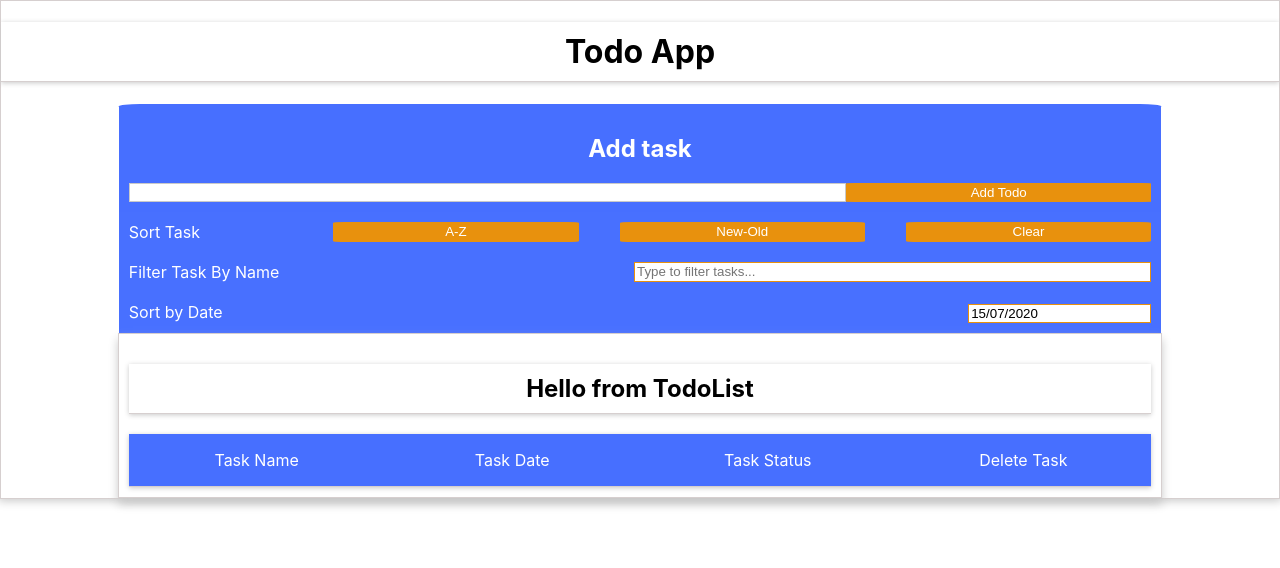
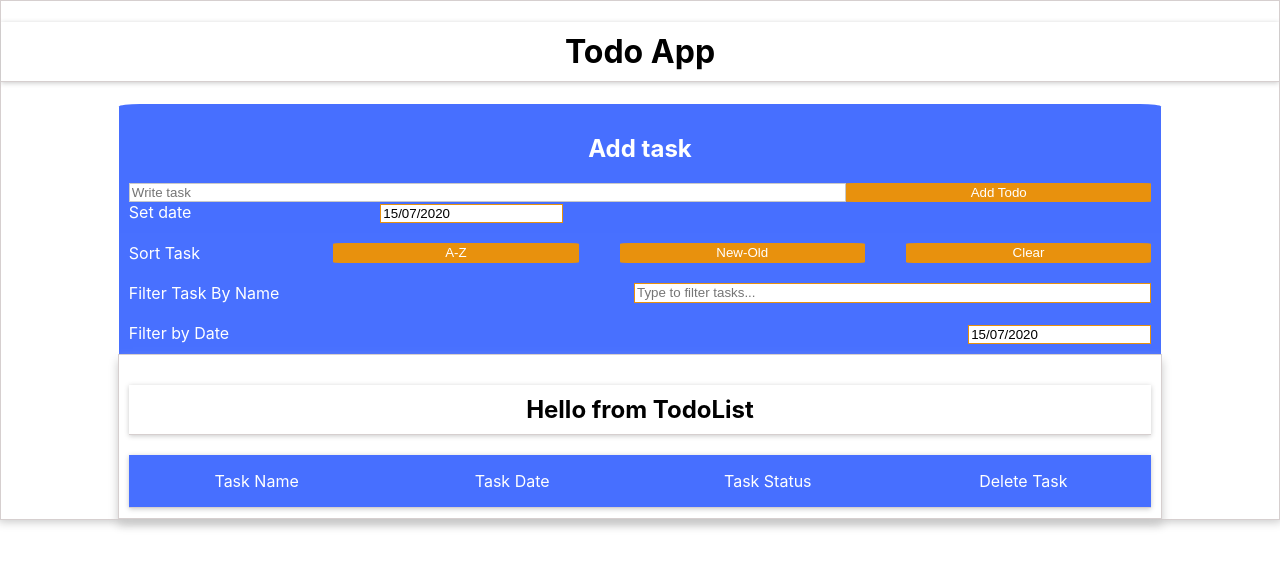
Before and after one commit to Artem2313/andersentodo, a React (Create React App) app: page / in a window 1280 px wide. Shown: the top 568 px of the page. Built offline with nearby package versions, Linux system fonts and the light colour scheme.

Commit message:
user changes date

```diff
--- a/src/App.js
+++ b/src/App.js
@@ -33,15 +33,16 @@ export default class App extends Component {
 
   // Добавление таски
   addTask = (task) => {
-    const date = new Date();
-    const createdDate = `${date.getDate()}/${
-      date.getMonth() + 1
-    }/${date.getFullYear()}`;
+    const fulldate = new Date(task.fulldate);
+
+    const createdDate = `${fulldate.getDate()}/${
+      fulldate.getMonth() + 1
+    }/${fulldate.getFullYear()}`;
+
     const taskToAdd = {
       ...task,
       id: shortid.generate(),
       date: createdDate,
-      fulldate: date,
       completed: false,
     };
 
--- a/src/components/AddForm/AddForm.js
+++ b/src/components/AddForm/AddForm.js
@@ -2,6 +2,9 @@ import React, { Component } from "react";
 import PropTypes from "prop-types";
 import styles from "./AddForm.module.css";
 import cx from "classnames";
+import DatePicker from "react-datepicker";
+// CSS Modules, react-datepicker-cssmodules.css
+import "react-datepicker/dist/react-datepicker-cssmodules.css";
 
 export default class AddForm extends Component {
   static propTypes = {
@@ -10,6 +13,7 @@ export default class AddForm extends Component {
 
   state = {
     text: "",
+    startDate: new Date(),
     showValidationError: false,
   };
 
@@ -17,26 +21,38 @@ export default class AddForm extends Component {
     this.setState({ [e.target.name]: e.target.value });
   };
 
+  handleChangeDate = (date) => {
+    this.setState({
+      startDate: date,
+    });
+  };
+
   handleSubmit = (e) => {
     e.preventDefault();
 
-    const { text } = this.state;
+    const { text, startDate } = this.state;
 
     if (text.trim().length === 0) {
       this.setState({ showValidationError: true });
     } else {
       const { onAddTask } = this.props;
-      onAddTask({ text });
+
+      const task = {
+        text,
+        fulldate: startDate,
+      };
+      onAddTask(task);
 
       this.setState({
         text: "",
         showValidationError: false,
+        startDate: new Date(),
       });
     }
   };
 
   render() {
-    const { text, showValidationError } = this.state;
+    const { text, showValidationError, startDate } = this.state;
     const inputSwitch = showValidationError
       ? styles.inputError
       : styles.inputSuccess;
@@ -51,12 +67,24 @@ export default class AddForm extends Component {
             name="text"
             value={text}
             onChange={this.handleChange}
+            placeholder="Write task"
             className={cx(styles.input, inputSwitch)}
           />
           <button type="submit" className={cx(styles.btn, btnSwitch)}>
             Add Todo
           </button>
         </form>
+        <div className={styles.dateContainer}>
+          <span className={styles.span}>Set date</span>
+          <div>
+            <DatePicker
+              dateFormat="dd/MM/yyyy"
+              selected={startDate}
+              onChange={this.handleChangeDate}
+              className={styles.dateInput}
+            />
+          </div>
+        </div>
         {showValidationError && (
           <span className={styles.spanError}>Please, set a task!</span>
         )}
--- a/src/components/AddForm/AddForm.module.css
+++ b/src/components/AddForm/AddForm.module.css
@@ -51,6 +51,21 @@
   border-color: #fe515c;
 }
 
+.span {
+  color: #fff;
+}
+
 .spanError {
   color: rgb(219, 17, 17);
 }
+
+.dateContainer {
+  width: 42.5%;
+  display: flex;
+  justify-content: space-between;
+}
+
+.dateInput {
+  outline: none;
+  border: 1px solid #e8910d;
+}
--- a/src/components/DateFilter/DateFilter.js
+++ b/src/components/DateFilter/DateFilter.js
@@ -28,7 +28,7 @@ export default class DateFilter extends React.Component {
   render() {
     return (
       <div className={styles.mainWrapper}>
-        <span className={styles.title}>Sort by Date</span>
+        <span className={styles.title}>Filter by Date</span>
         <div>
           <DatePicker
             dateFormat="dd/MM/yyyy"
```
